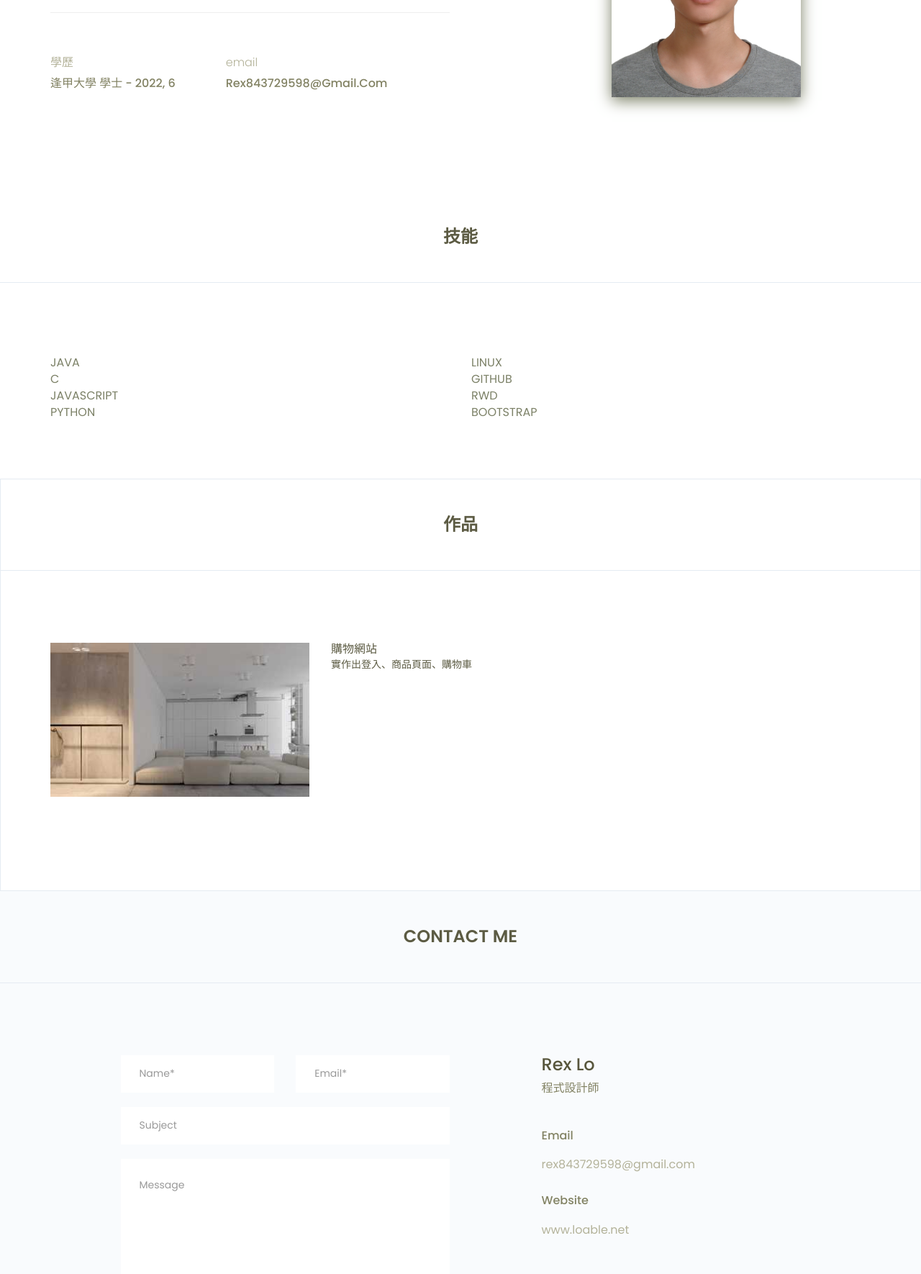
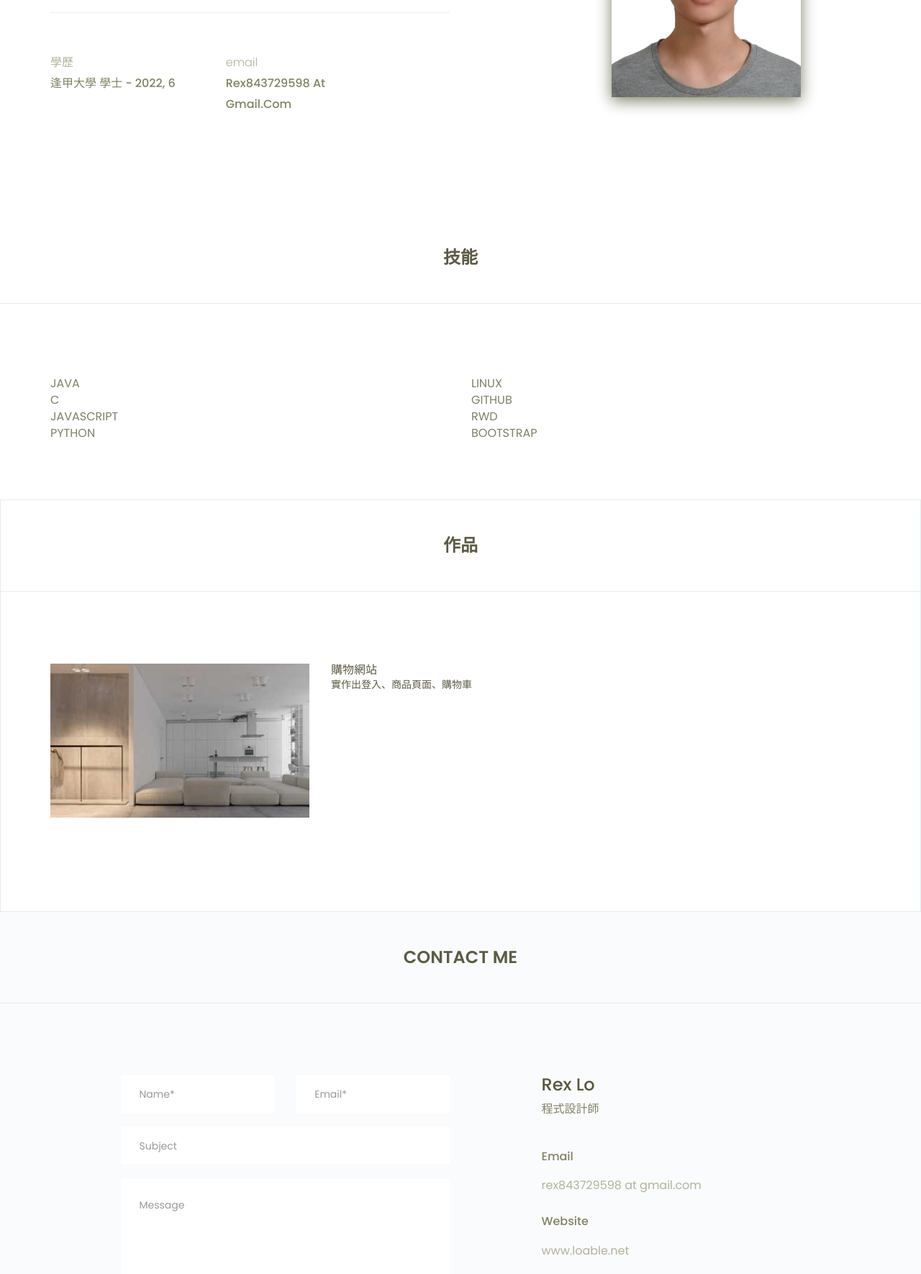
Before and after one commit to Rex06020/Rex06020.github.io, a plain HTML site: page docs/index.html in a window 1280 px wide. Shown: the part 1282-3052 px from the top of the page at 72% size. Drawn offline with nearby package versions, Linux system fonts and the light colour scheme.

Commit message:
feat: edit email

```diff
--- a/docs/index.html
+++ b/docs/index.html
@@ -126,7 +126,7 @@
 									<div class="col-sm-5">
 										<div class="single-about-add-info">
 											<p>email</p>
-											<h3>rex843729598@gmail.com</h3>
+											<h3>rex843729598 at gmail.com</h3>
 										</div>
 									</div>
 								</div>
@@ -438,7 +438,7 @@
 									<div class="contact-add-info">
 										<div class="single-contact-add-info">
 											<h3>email</h3>
-											<p>rex843729598@gmail.com</p>
+											<p>rex843729598 at gmail.com</p>
 										</div>
 										<div class="single-contact-add-info">
 											<h3>website</h3>
```
